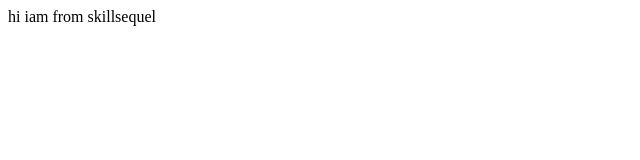
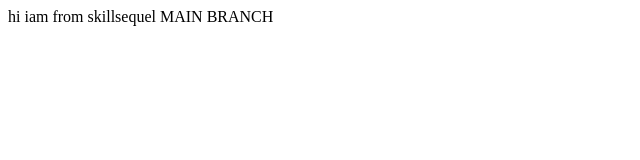
Before and after one commit to samplebitgithub/skillsequel-CI-CD, a plain HTML site: page index.html in a window 1280 px wide. Shown: the whole page, without its empty margins (0-640 px from the left). Drawn offline with Linux system fonts and the light colour scheme.

Commit message:
Update index.html

```diff
--- a/index.html
+++ b/index.html
@@ -3,7 +3,7 @@
 
 
 <body>
-    <p> hi iam from skillsequel <p/>
+    <p> hi iam from skillsequel MAIN BRANCH <p/>
   </body>
 
 
```
